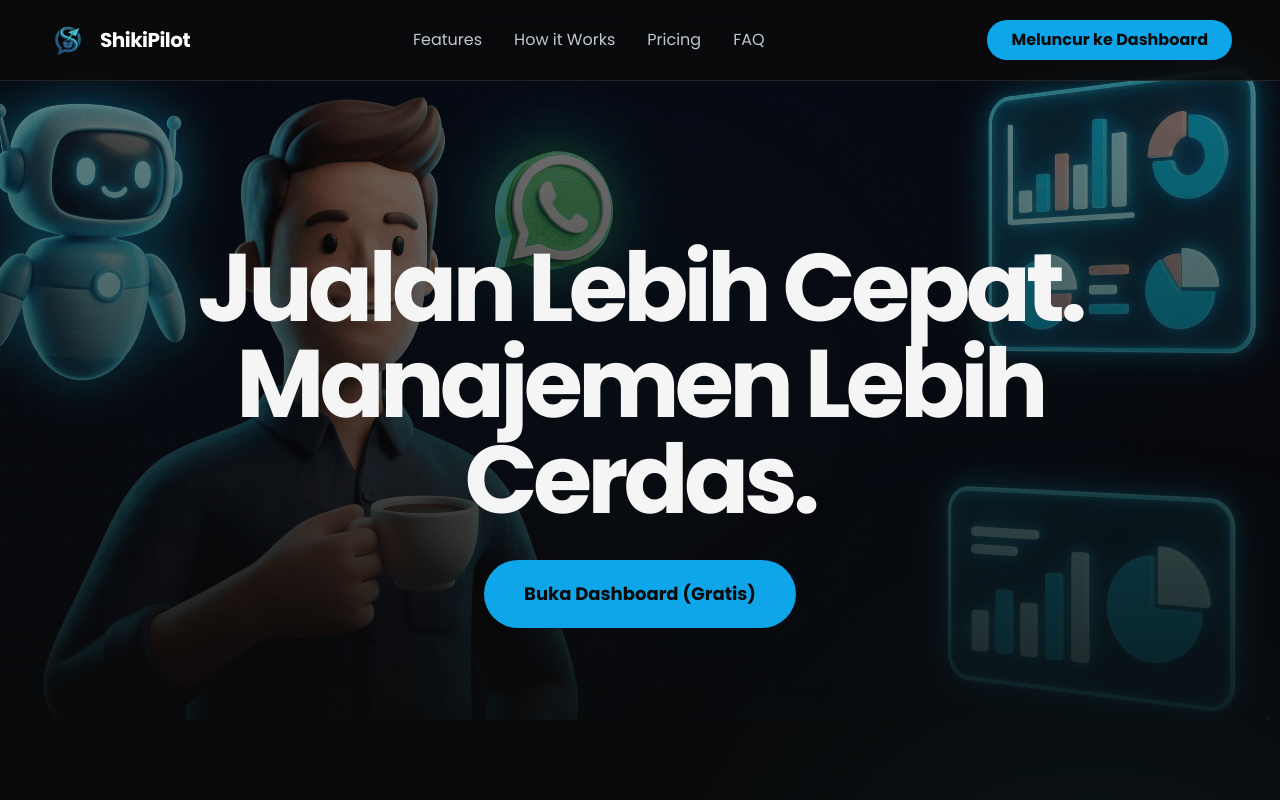
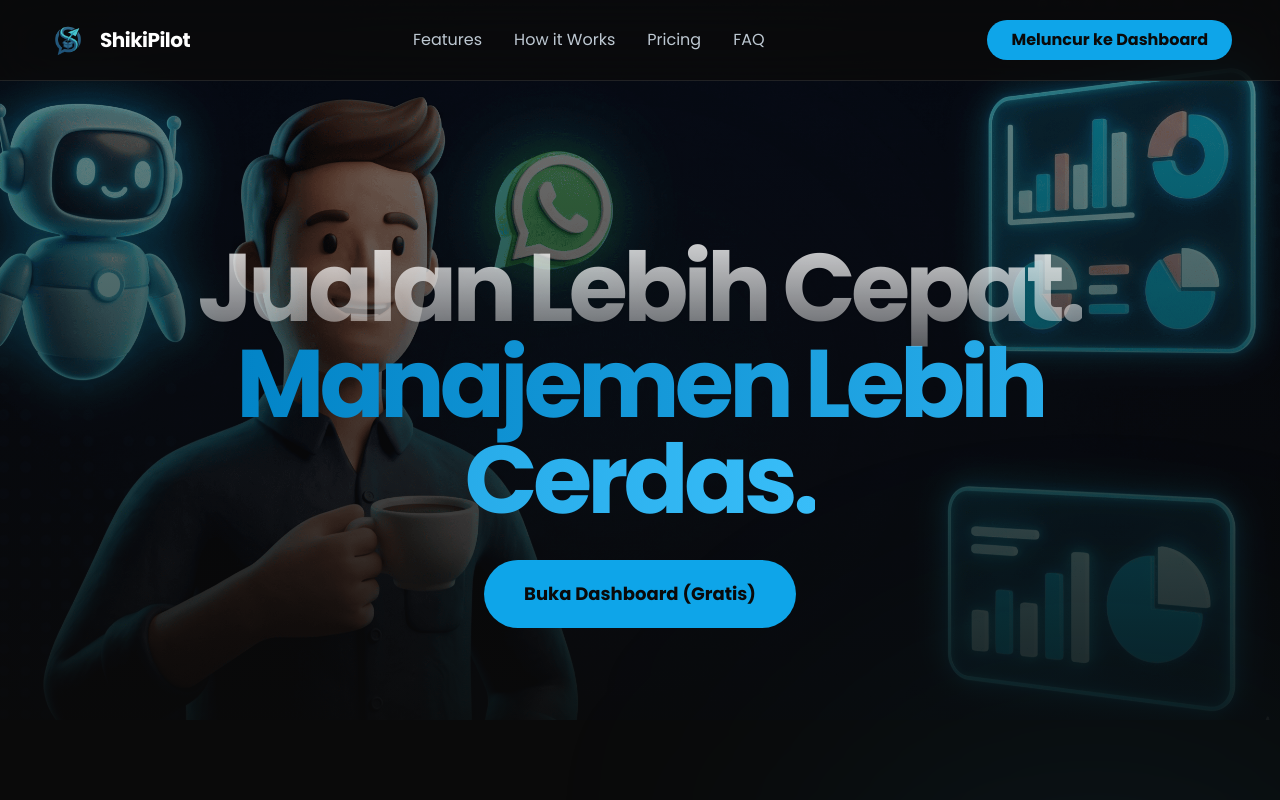
Before and after one commit to Semara-26/shiki-pilot, a Next.js app: page / in a window 1280 px wide. Shown: the top 800 px of the page. Built offline with nearby package versions, Linux system fonts and the light colour scheme.

Commit message:
style(landing): apply glassy text and gradient text to hero and CTA

```diff
--- a/src/app/page.tsx
+++ b/src/app/page.tsx
@@ -76,9 +76,13 @@
         {/* Foreground Content */}
         <div className="relative z-10 flex flex-col items-center justify-center text-center gap-8 py-20 px-6">
           <h1 className="relative z-10 font-hero-h1-mobile md:font-hero-h1 text-hero-h1-mobile md:text-hero-h1 text-text-primary text-center max-w-5xl">
-            Jualan Lebih Cepat.
+            <span className="bg-gradient-to-b from-white/90 to-white/30 bg-clip-text text-transparent drop-shadow-sm">
+              Jualan Lebih Cepat.
+            </span>
             <br />
-            Manajemen Lebih Cerdas.
+            <span className="bg-gradient-to-r from-[#0284c7] to-[#38bdf8] bg-clip-text text-transparent">
+              Manajemen Lebih Cerdas.
+            </span>
           </h1>
 
           <Link
@@ -449,7 +453,7 @@
           <h2 className="font-section-h2-mobile md:font-section-h2 text-section-h2-mobile md:text-section-h2 mb-10 max-w-4xl mx-auto">
             Siap Jadi UMKM Next Level?
             <br />
-            Mulai Hari Ini dengan ShikiPilot.
+            Mulai Hari Ini dengan <span className="bg-gradient-to-r from-[#0284c7] to-[#38bdf8] bg-clip-text text-transparent">ShikiPilot.</span>
           </h2>
           <Link
             className="inline-flex items-center justify-center bg-[#0ea5e9] text-[#0a0a0a] font-bold px-12 py-6 rounded-full text-xl hover:scale-105 hover:shadow-[0_0_50px_-10px_rgba(14,165,233,0.6)] active:scale-95 active:shadow-[inset_0_4px_8px_rgba(0,0,0,0.5)] transition-all duration-200"
```
